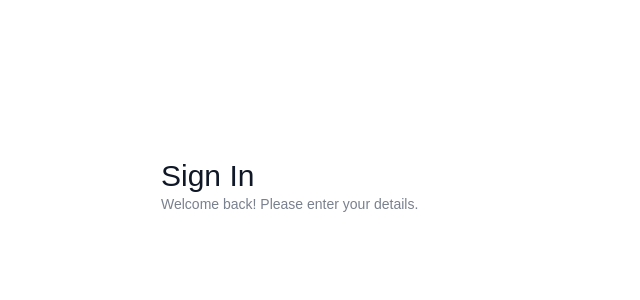
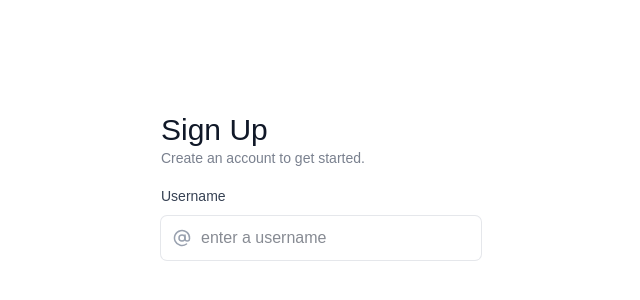
Before and after one commit to waibaBikash/Hamro-Fitness, a React (Vite) app in the folder client/: page / in a window 1280 px wide. Shown: the part 214-514 px from the top of the page, without its empty margins (319-959 px from the left). Built offline with nearby package versions, Linux system fonts and the light colour scheme; a web font is replaced by a local one.

Commit message:
fix: update initial state in Login component to 'sign up' and add placeholder to username input

```diff
--- a/client/src/pages/Login.tsx
+++ b/client/src/pages/Login.tsx
@@ -5,7 +5,7 @@ import { useState } from "react"
 
 const Login = () => {
 
-  const [state, setState] = useState('login')
+  const [state, setState] = useState('sign up')
 
   return (
     <>
@@ -24,7 +24,7 @@ const Login = () => {
                          <AtSignIcon
                          className="absolute left-3 top-1/2 -translate-y-1/2 text-gray-400 size-4.5"
                          />
-                         <input type="text" />
+                         <input type="text" placeholder="enter a username" className="login-input" required/>
                       </div>
                  </div>
                )}
```
